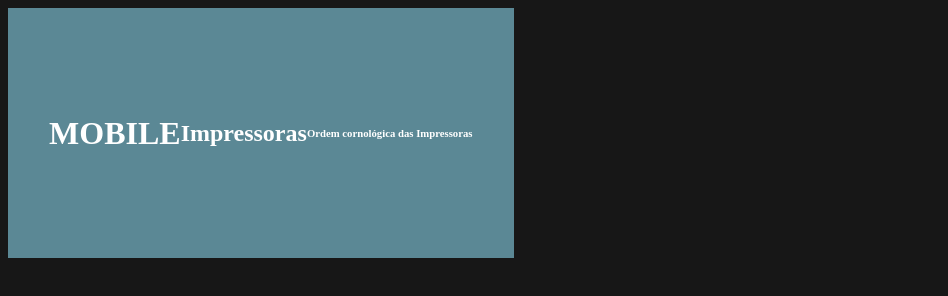
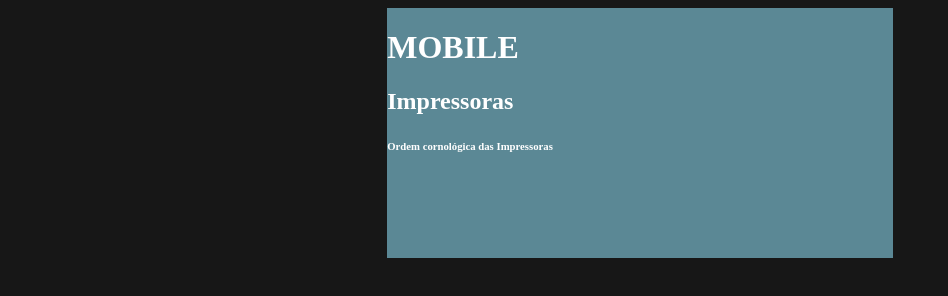
Before and after one commit to DinFloat/revisao, a plain HTML site: page index.html in a window 1280 px wide. Shown: the whole page, without its empty margins (0-948 px from the left). Drawn offline with Linux system fonts and the light colour scheme.

Commit message:
divBlock1

```diff
--- a/style.css
+++ b/style.css
@@ -1,14 +1,15 @@
 body{
     background-color: #171717;
     color: #ffffff;
+    display: flex;
+    flex-direction: row;
+    justify-content: center;
+    align-items: center;
 }
 
 .divBox1{
     background-color: #5b8895;
     width: 40%;
     height: 250px;
-    display: flex;
-    flex-direction: row;
-    justify-content: center;
-    align-items: center;
+    display: block;
 }
```
Also changed, not shown: index.html (+0 -2 lines).
